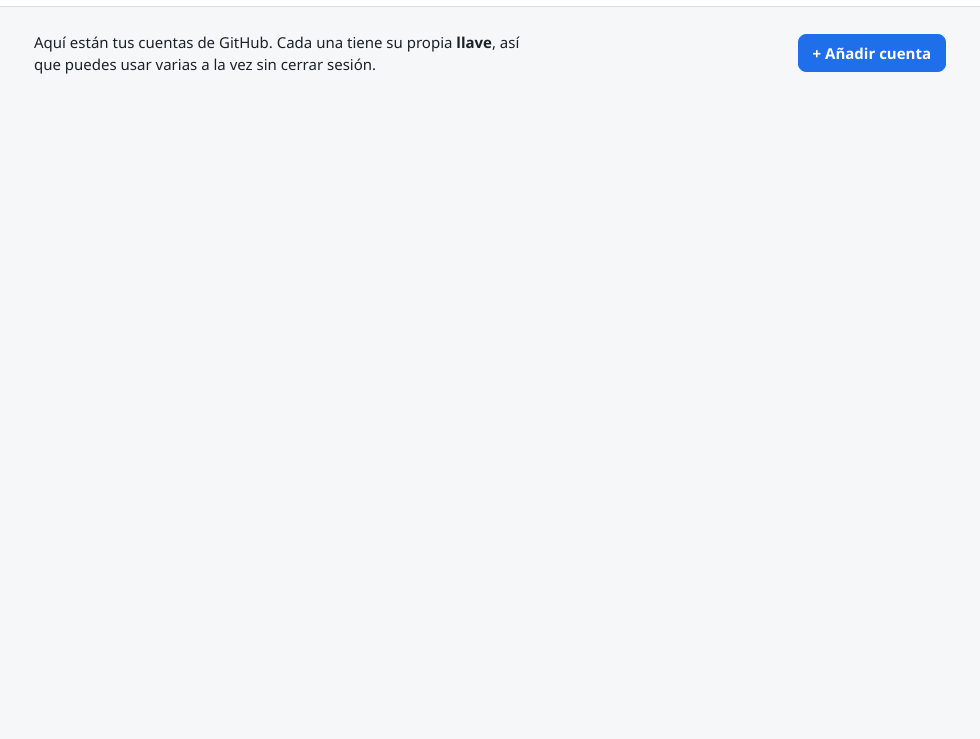
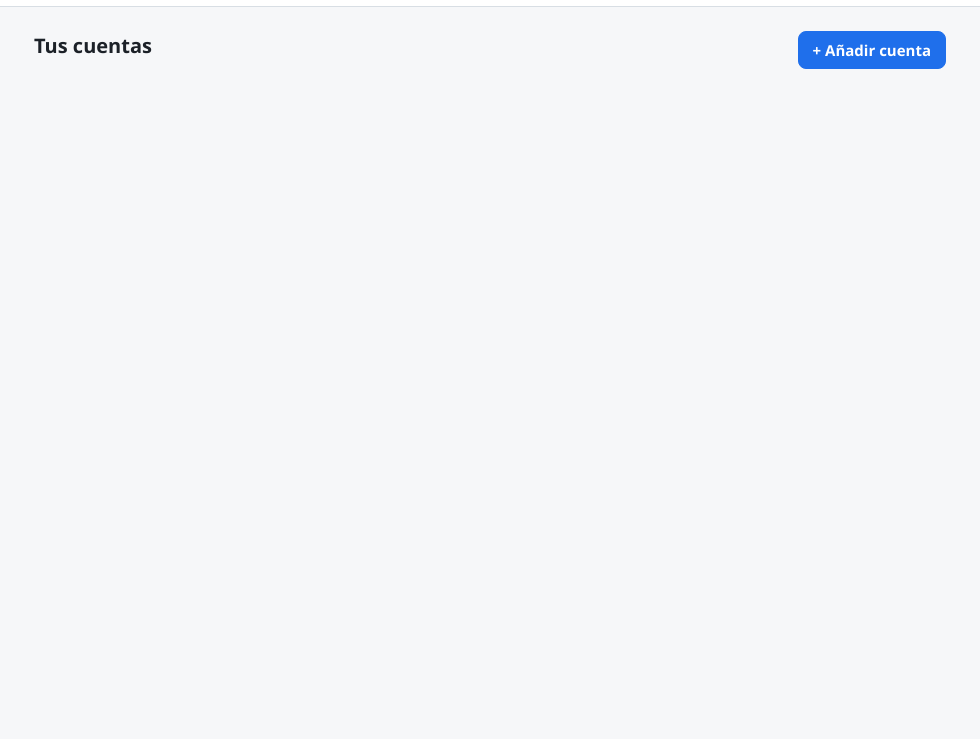
Before and after one commit to Serberar/github-swap, an Electron app: page src/index.html in a window 980 px wide. Shown: the part 61-800 px from the top of the page. Drawn offline with Linux system fonts and the light colour scheme; no server answers.

Commit message:
Título corto en Mis cuentas
Co-Authored-By: Claude Opus 5.5 <noreply@anthropic.com>

```diff
--- a/package.json
+++ b/package.json
@@ -1,6 +1,6 @@
 {
   "name": "github-swap",
-  "version": "0.2.5",
+  "version": "0.2.6",
   "description": "Gestiona varias cuentas de GitHub (claves SSH, identidades y repos) desde una interfaz sencilla",
   "author": "Sergio",
   "main": "main.js",
--- a/src/index.html
+++ b/src/index.html
@@ -19,7 +19,7 @@
   <main>
     <section id="accounts" class="view active">
       <div class="intro">
-        <p>Aquí están tus cuentas de GitHub. Cada una tiene su propia <b>llave</b>, así que puedes usar varias a la vez sin cerrar sesión.</p>
+        <h2>Tus cuentas</h2>
         <button class="primary" id="add-account">+ Añadir cuenta</button>
       </div>
       <div id="pending"></div>
```
